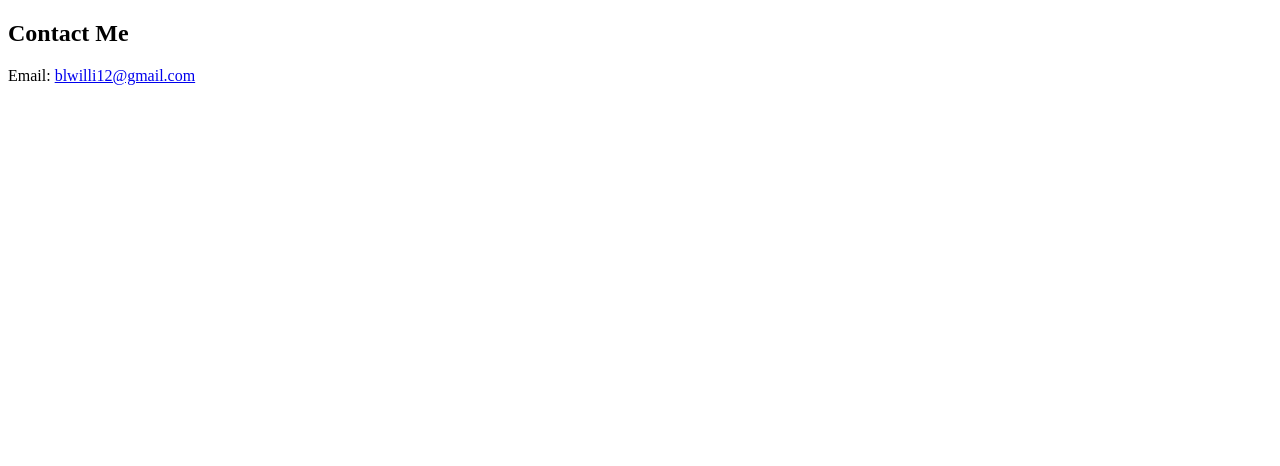
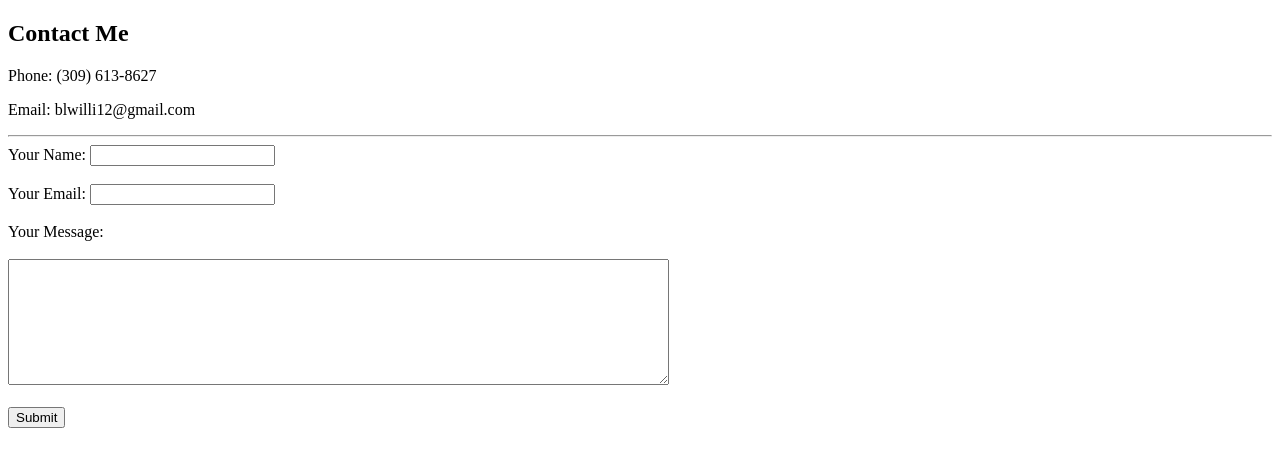
Before and after one commit to SirKastros/cv, a plain HTML site: page contactme.html in a window 1280 px wide. Drawn offline with Linux system fonts and the light colour scheme.

Commit message:
update with a contact form

```diff
--- a/contactme.html
+++ b/contactme.html
@@ -6,7 +6,19 @@
   </head>
   <body>
     <h2>Contact Me</h2>
-    Email: <a href=mailto:blwilli12@gmail.com>blwilli12@gmail.com</a>
+    <p>Phone: (309) 613-8627</p>
+    <p>Email: blwilli12@gmail.com</p>
+    <hr>
+    <form class="" action="mailto:blwilli12@gmail.com" method="post" enctype="text/plain">
+      <label for="">Your Name:</label>
+      <input type="text" name="yourname" value=""><br><br>
+      <label for="">Your Email:</label>
+      <input type="email" name="youremail" value=""><br><br>
+      <label for="">Your Message:</label><br><br>
+      <textarea name="yourmessage" rows="8" cols="80"></textarea><br><br>
+      <input type="submit" name="">
+
+    </form>
 
   </body>
 </html>
```
